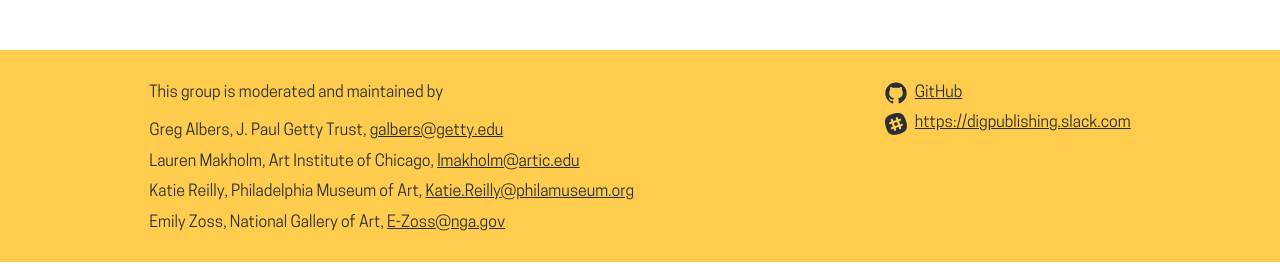
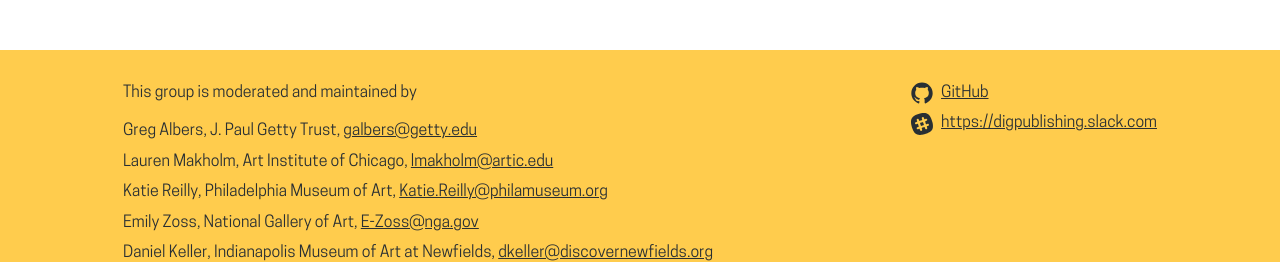
Before and after one commit to digpublishing/digpublishing.github.io, a Jekyll site: the page built from index.html, in a window 1280 px wide and 900 px high, scrolled down 1494 px, cut to the strip 636-900 px from the top of the window. Built offline with Jekyll 4.4.1, drawn with Linux system fonts in a browser that asks for light colours.

Commit message:
Update Config “committee”

```diff
--- a/_data/committee.yml
+++ b/_data/committee.yml
@@ -4,18 +4,27 @@ members:
     email: galbers@getty.edu
     isModerators: true
     bio: test
+    isMaintainer: true
   - name: Lauren Makholm
     affiliation: Art Institute of Chicago
     email: lmakholm@artic.edu
     isModerators: true
     bio: test
+    isMaintainer: true
   - name: Katie Reilly
     affiliation: Philadelphia Museum of Art
     email: Katie.Reilly@philamuseum.org
     isModerators: true
     bio: test
+    isMaintainer: true
   - name: Emily Zoss
     affiliation: National Gallery of Art
     email: E-Zoss@nga.gov
     isModerators: true
     bio: test
+    isMaintainer: true
+  - isMaintainer: false
+    name: Daniel Keller
+    affiliation: Indianapolis Museum of Art at Newfields
+    email: dkeller@discovernewfields.org
+    bio: Test
```
